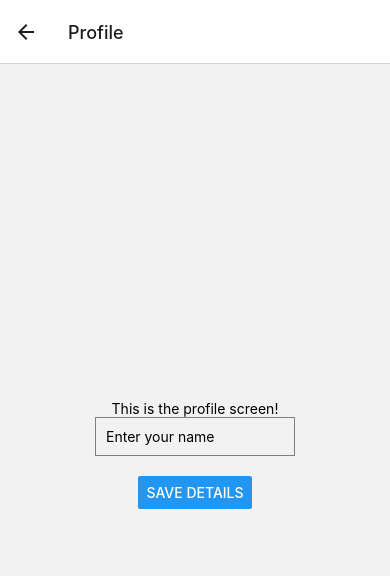
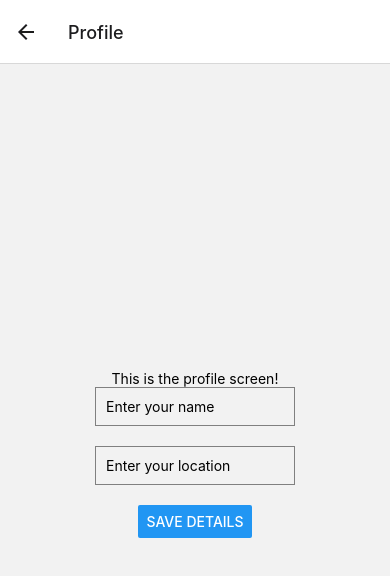
Before and after one commit to skub01/roadtripper, a React Native app: screen /Profile in a window 390 px wide. Shown: the top 576 px of the page. Built offline with nearby package versions, Linux system fonts and the light colour scheme.

Commit message:
add location input to profile screen

```diff
--- a/app/screens/ProfileScreen.js
+++ b/app/screens/ProfileScreen.js
@@ -3,9 +3,10 @@ import { View, Text, TextInput, Button, StyleSheet } from 'react-native';
 
 const Profile = () => {
   const [name, setName] = useState('');
+  const [location, setLocation] = useState('');
 
   const saveDetails = () => {
-    console.log(`Saving user details: Name - ${name}`);
+    console.log(`Saving user details: Name - ${name}; Location - ${location}`);
   };
 
   return (
@@ -16,6 +17,13 @@ const Profile = () => {
         placeholder="Enter your name"
         value={name}
         onChangeText={(text) => setName(text)}
+        style={styles.input}
+      />
+
+<TextInput
+        placeholder="Enter your location"
+        value={location}
+        onChangeText={(text) => setLocation(text)}
         style={styles.input}
       />
 
```
